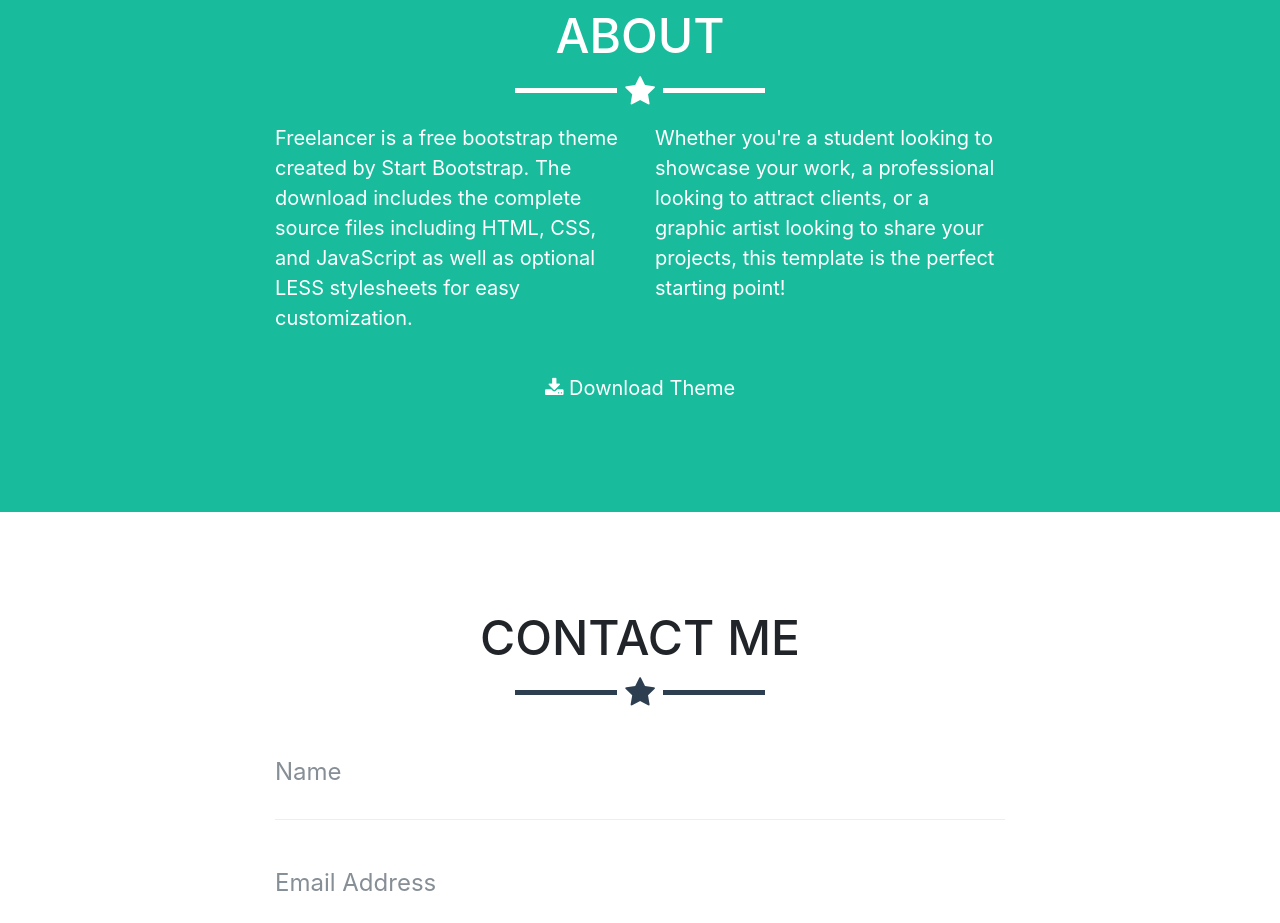
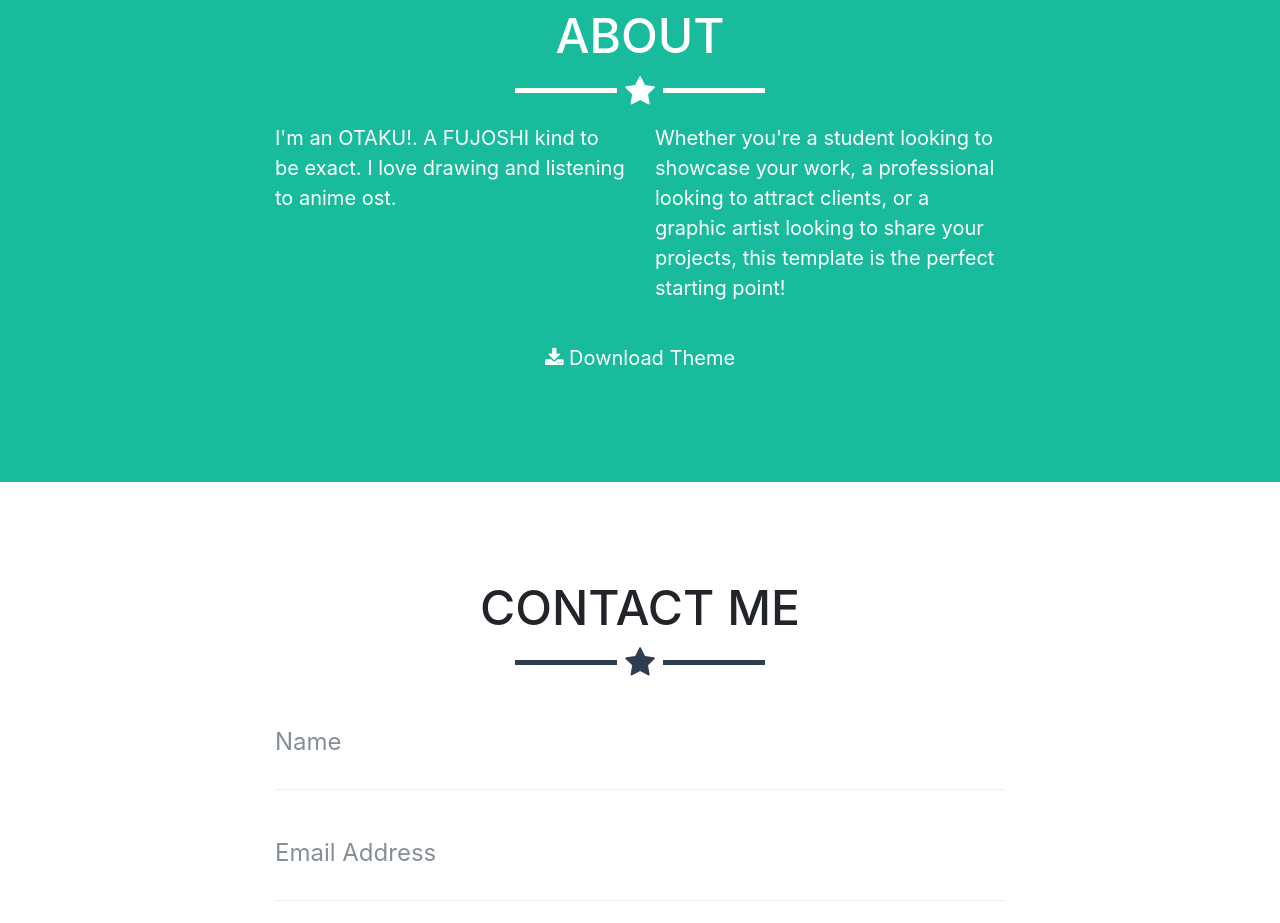
Before and after one commit to ZenYamuraiha/ZenYamuraiha.github.io, a website with bundled scripts: page index.html in a window 1280 px wide. Shown: the part 1760-2683 px from the top of the page. Built offline with nearby package versions, Linux system fonts and the light colour scheme.

Commit message:
Update About, Title

```diff
--- a/index.html
+++ b/index.html
@@ -8,7 +8,7 @@
     <meta name="description" content="">
     <meta name="author" content="">
 
-    <title>Freelancer - Start Bootstrap Theme</title>
+    <title>Zandy Mae Negradas</title>
 
     <!-- Bootstrap core CSS -->
     <link href="vendor/bootstrap/css/bootstrap.min.css" rel="stylesheet">
@@ -138,7 +138,7 @@
         <hr class="star-light">
         <div class="row">
           <div class="col-lg-4 ml-auto">
-            <p>Freelancer is a free bootstrap theme created by Start Bootstrap. The download includes the complete source files including HTML, CSS, and JavaScript as well as optional LESS stylesheets for easy customization.</p>
+            <p>I'm an OTAKU!. A FUJOSHI kind to be exact. I love drawing and listening to anime ost.</p>
           </div>
           <div class="col-lg-4 mr-auto">
             <p>Whether you're a student looking to showcase your work, a professional looking to attract clients, or a graphic artist looking to share your projects, this template is the perfect starting point!</p>
```
